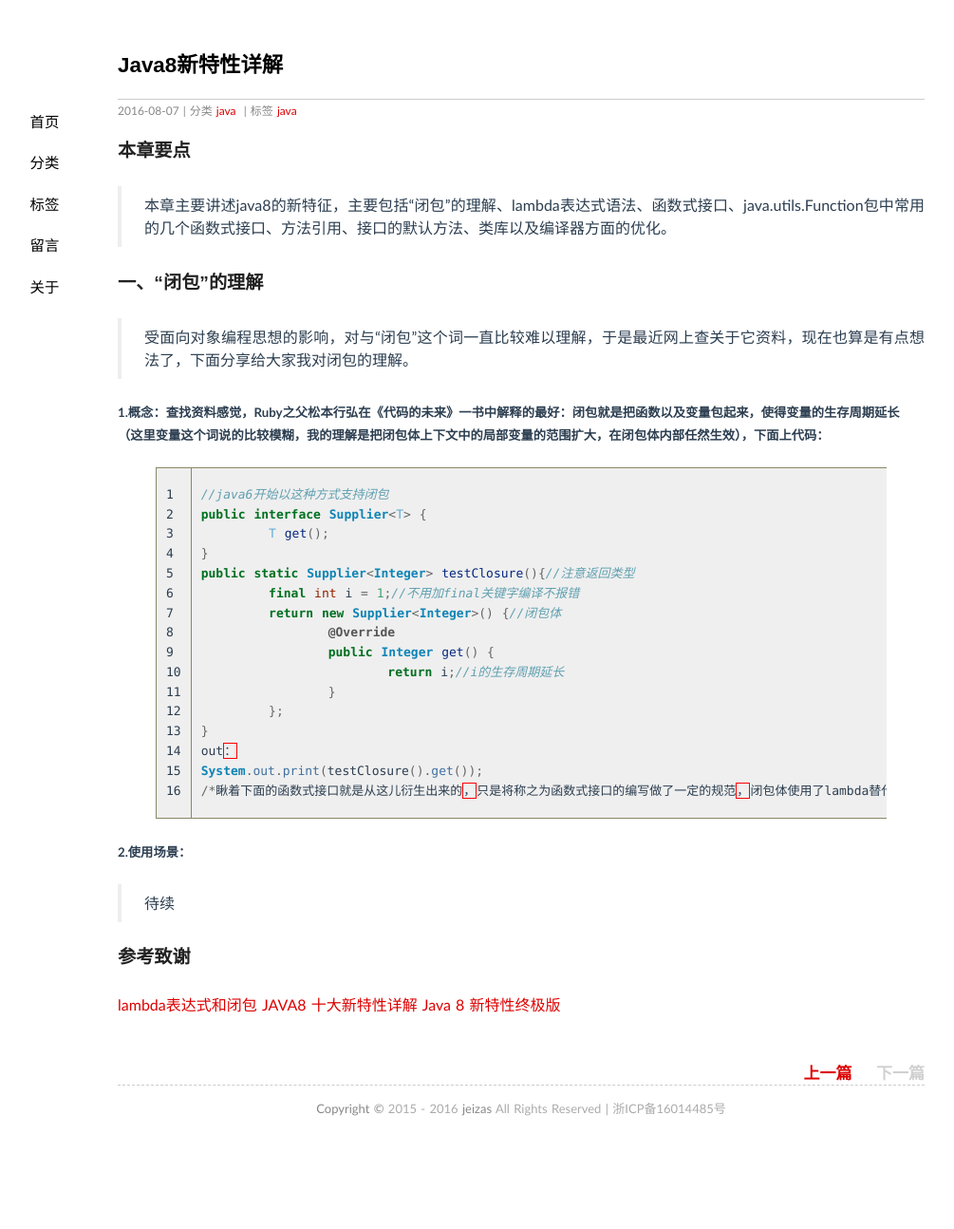
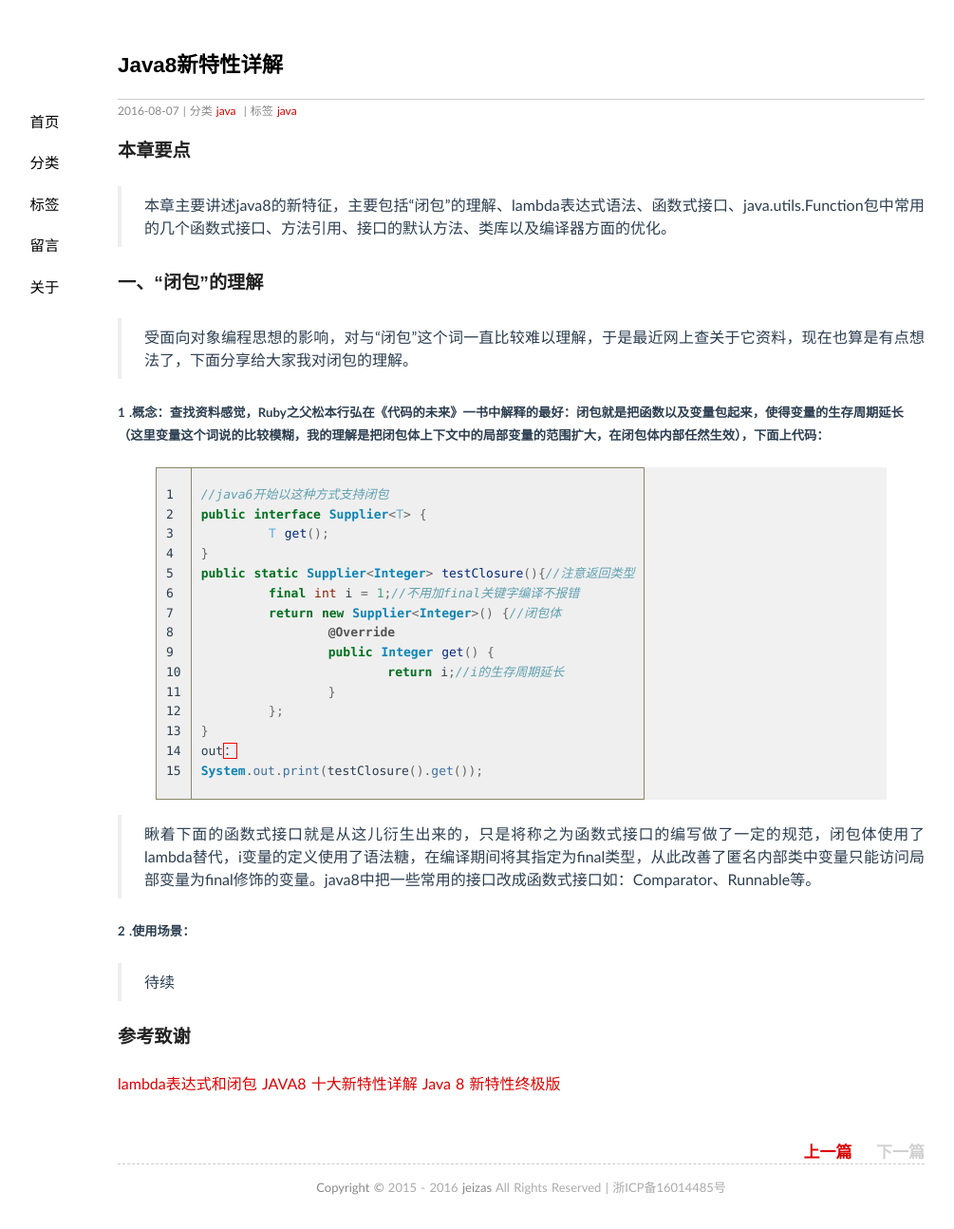
Before and after one commit to jeizas/jeizas.github.io, a Jekyll site: the page built from _posts/2016-08-07-java8_new_function.md, in a window 1280 px wide. Shown: the whole page at 95% size, without its empty margins (91-1096 px from the left). Built offline with Jekyll 4.4.1, drawn with Linux system fonts in a browser that asks for light colours; comment, search, counter and statistics services are not loaded; before the commit the page ends 1211 px from its top, so only the background shows below that.

Commit message:
修改：     _posts/2016-08-07-java8_new_function.md

```diff
--- a/_posts/2016-08-07-java8_new_function.md
+++ b/_posts/2016-08-07-java8_new_function.md
@@ -14,7 +14,7 @@ tags: java
 
 > 受面向对象编程思想的影响，对与“闭包”这个词一直比较难以理解，于是最近网上查关于它资料，现在也算是有点想法了，下面分享给大家我对闭包的理解。
 
-##### 1.概念：查找资料感觉，Ruby之父松本行弘在《代码的未来》一书中解释的最好：闭包就是把函数以及变量包起来，使得变量的生存周期延长（这里变量这个词说的比较模糊，我的理解是把闭包体上下文中的局部变量的范围扩大，在闭包体内部任然生效），下面上代码：
+##### 1 .概念：查找资料感觉，Ruby之父松本行弘在《代码的未来》一书中解释的最好：闭包就是把函数以及变量包起来，使得变量的生存周期延长（这里变量这个词说的比较模糊，我的理解是把闭包体上下文中的局部变量的范围扩大，在闭包体内部任然生效），下面上代码：
 {% highlight java linenos %}
 //java6开始以这种方式支持闭包
 public interface Supplier<T> {
@@ -31,10 +31,11 @@ public static Supplier<Integer> testClosure(){//注意返回类型
 }
 out：
 System.out.print(testClosure().get());
-/*瞅着下面的函数式接口就是从这儿衍生出来的，只是将称之为函数式接口的编写做了一定的规范，闭包体使用了lambda替代，i变量的定义使用了语法糖，在编译期间将其指定为final类型，从此改善了匿名内部类中变量只能访问局部变量为final修饰的变量。java8中把一些常用的接口改成函数式接口如：Comparator、Runnable等。
 {% endhighlight java linenos %}
 
-##### 2.使用场景：
+> 瞅着下面的函数式接口就是从这儿衍生出来的，只是将称之为函数式接口的编写做了一定的规范，闭包体使用了lambda替代，i变量的定义使用了语法糖，在编译期间将其指定为final类型，从此改善了匿名内部类中变量只能访问局部变量为final修饰的变量。java8中把一些常用的接口改成函数式接口如：Comparator、Runnable等。
+
+##### 2 .使用场景：
 
 > 待续
 
```
